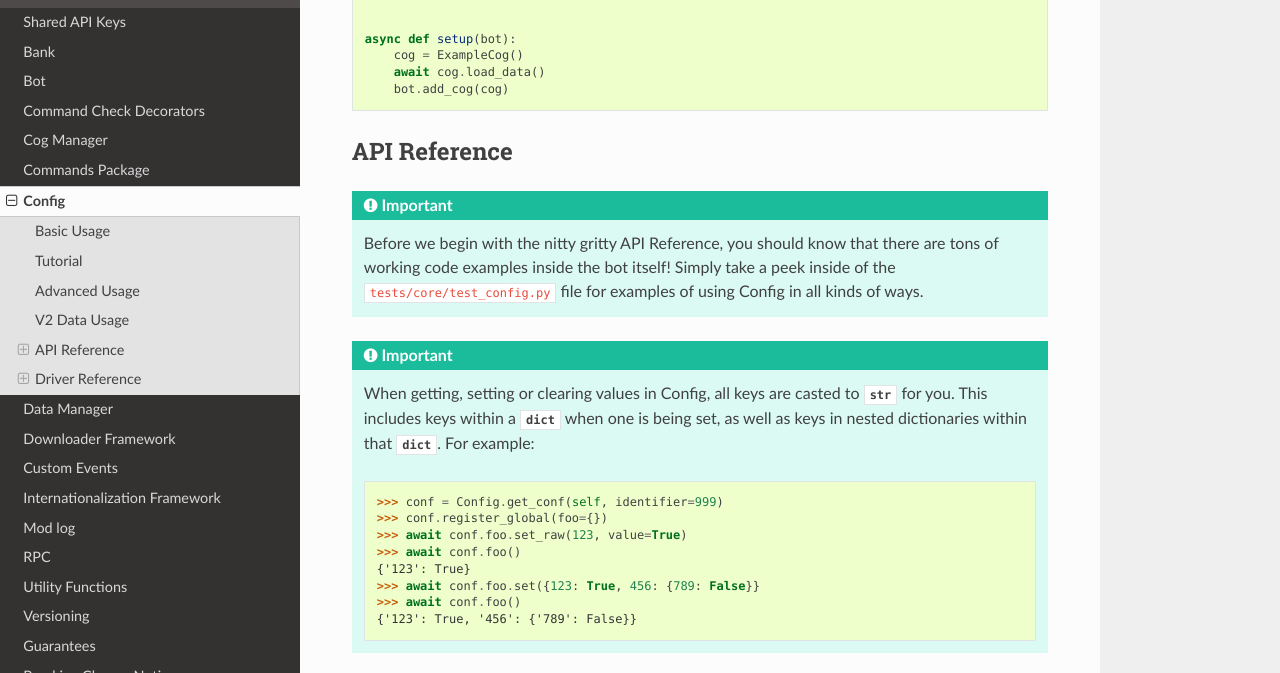
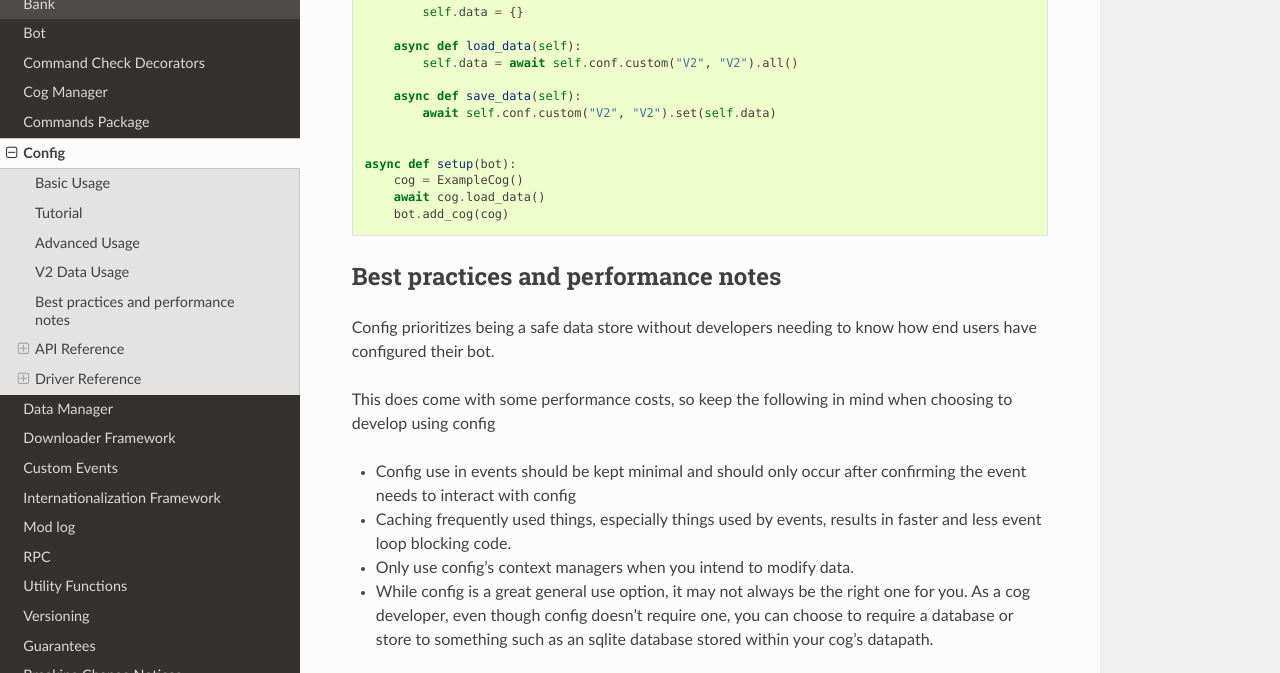
Before and after one commit to Renirous/Red-DiscordBot, a Sphinx documentation site: the page built from docs/framework_config.rst, in a window 1280 px wide and 900 px high, scrolled down 7057 px, cut to the strip 0-673 px from the top of the window. Built offline with Sphinx 7.4.7 and the Read the Docs theme 2.0.0, drawn with Linux system fonts in a browser that asks for light colours; the version number is read from the project's files by our own code; some of the changed text lies outside the part shown.

Commit message:
[Docs] Config best practices (#3189)
* config best practices, resolves #3149

* Update framework_config.rst

* update to config wording

```diff
--- /dev/null
+++ b/changelog.d/3149.docs.rst
@@ -0,0 +1 @@
+Add notes about best practices with config.
--- a/docs/framework_config.rst
+++ b/docs/framework_config.rst
@@ -10,6 +10,9 @@ Config
 Config was introduced in V3 as a way to make data storage easier and safer for all developers regardless of skill level.
 It will take some getting used to as the syntax is entirely different from what Red has used before, but we believe
 Config will be extremely beneficial to both cog developers and end users in the long run.
+
+.. note:: While config is great for storing data safely, there are some caveats to writing performant code which uses it.
+          Make sure to read the section on best practices for more of these details.
 
 ***********
 Basic Usage
@@ -364,6 +367,30 @@ much the same way they would in V2. The following examples will demonstrate how
         await cog.load_data()
         bot.add_cog(cog)
 
+************************************
+Best practices and performance notes
+************************************
+
+Config prioritizes being a safe data store without developers needing to
+know how end users have configured their bot.
+
+This does come with some performance costs, so keep the following in mind when choosing to
+develop using config
+
+* Config use in events should be kept minimal and should only occur
+  after confirming the event needs to interact with config
+
+* Caching frequently used things, especially things used by events,
+  results in faster and less event loop blocking code.
+
+* Only use config's context managers when you intend to modify data.
+
+* While config is a great general use option, it may not always be the right one for you.
+  As a cog developer, even though config doesn't require one,
+  you can choose to require a database or store to something such as an sqlite
+  database stored within your cog's datapath.
+
+
 *************
 API Reference
 *************
```
